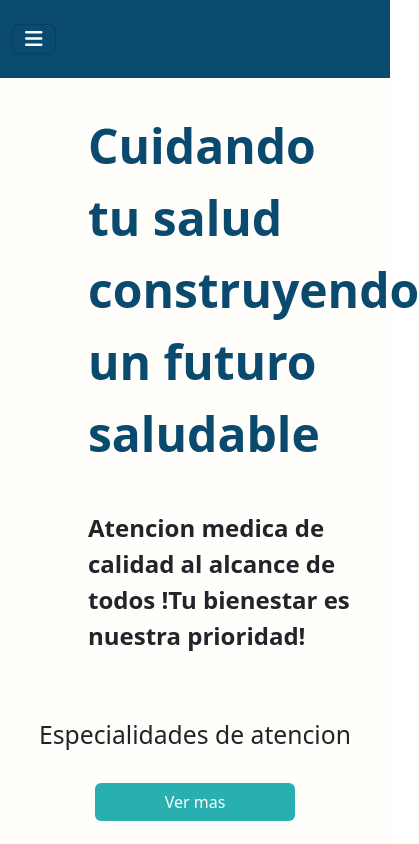
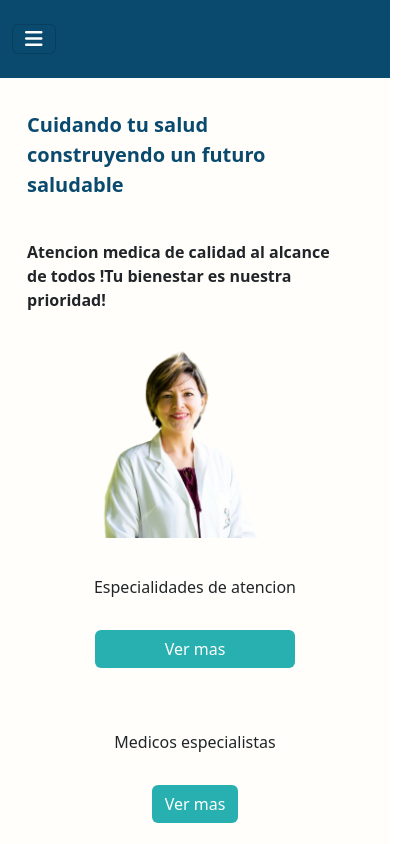
Before and after one commit to VictorVillazante/FrontendSistemaGestionInformacionConsultasMedicasExternasHospitalesTercerNivel, an Angular app: page / in a window 390 px wide. Shown: the top 844 px of the page, 419 px wide, since content can reach past the window. Built offline with nearby package versions, Linux system fonts and the light colour scheme.

Commit message:
[Fix] arreglando responsividad seccion especialidades y banner de vista home

```diff
--- a/src/app/components/home/home.component.css
+++ b/src/app/components/home/home.component.css
@@ -2,30 +2,35 @@
     background-image: url("../../../assets/images/doctor-home.png");
     background-repeat: no-repeat;
     background-position: center;
-    background-size: cover;
-}
-#div-home{
-    min-height: 60vh;
-}
-#div-home .row{
-    min-height: 60vh;
+    background-size: contain;
+    min-height: 200px;
+    height: 100%;
 }
 #div-texto-banner{
-    padding: 10px;
-    padding-left: 100px;
+    height: fit-content;
+    padding: 10px 10%;
     align-content: center;
 }
 
 #div-texto-banner .titulo-banner{
-    font-size: 48px;
+    font-size: var(--titulo-banner);
     color: var(--color4);
     font-weight: bold;
 }
 
 #div-texto-banner .sub-titulo-banner{
-    font-size: 24px;
+    font-size: var(--texto-banner);
     font-weight: bold;
 }
 #banner-home{
     width: 100%;
+    justify-content: center;
+    align-items: center;
+    height: 600px;
+    min-height: fit-content;
 }
+@media (max-width:1280px){
+    #img-doctor,#banner-home{
+        height: min-content;
+    }
+}
--- a/src/app/components/home/home.component.html
+++ b/src/app/components/home/home.component.html
@@ -8,5 +8,4 @@
   </div>
   <app-especialidades-atencion/>
   <app-carousel-medicos-especialistas/>
-
 </div>
--- a/src/app/shared/section-especialidades-atencion/especialidades-atencion.component.css
+++ b/src/app/shared/section-especialidades-atencion/especialidades-atencion.component.css
@@ -9,7 +9,7 @@
 .section-especialidades-atencion .btn-success-hospital{
     min-width: 200px;
 }
-@media screen and (min-width:576px){
+@media screen and (min-width:1280px){
     .carousel-inner{
         display: flex;
     }
@@ -19,3 +19,13 @@
         flex: 0 0 calc(100%/4);
     }
 }
+@media screen and (min-width:414px) and (max-width: 1279px){
+    .carousel-inner{
+        display: flex;
+    }
+    .carousel-item{
+        display: block;
+        margin-right: 0;
+        flex: 0 0 calc(100%/3);
+    }
+}
--- a/src/app/shared/section-especialidades-atencion/especialidades-atencion.component.ts
+++ b/src/app/shared/section-especialidades-atencion/especialidades-atencion.component.ts
@@ -1,4 +1,4 @@
-import { Component } from '@angular/core';
+import { AfterViewInit, Component } from '@angular/core';
 import { Especialidad } from 'src/app/models/Especialidades';
 import { ScriptsService } from 'src/app/services/scripts.service';
 
@@ -7,7 +7,7 @@ import { ScriptsService } from 'src/app/services/scripts.service';
   templateUrl: './especialidades-atencion.component.html',
   styleUrls: ['./especialidades-atencion.component.css']
 })
-export class EspecialidadesAtencionComponent {
+export class EspecialidadesAtencionComponent implements AfterViewInit{
   listadoEspecialidades:Especialidad[]=[
     // {
     //   img:"pediatria.jpg",
@@ -28,9 +28,23 @@ export class EspecialidadesAtencionComponent {
     {
       img:"fondo-opciones-menu.jpg",
       name:"Medicina general"
+    },
+    {
+      img:"fondo-opciones-menu.jpg",
+      name:"Medicina general"
+    },
+    {
+      img:"fondo-opciones-menu.jpg",
+      name:"Medicina general"
+    },
+    {
+      img:"fondo-opciones-menu.jpg",
+      name:"Medicina general"
     }
   ];
-  constructor(private _ScriptsService:ScriptsService){
-    _ScriptsService.cargar(["carousel"]);
+  constructor(private scriptsService:ScriptsService){
+  }
+  ngAfterViewInit(): void {
+    this.scriptsService.cargar(["carousel"]);
   }
 }
--- a/src/assets/js/carousel.js
+++ b/src/assets/js/carousel.js
@@ -1,24 +1,55 @@
 const multipleItemCarousel = document.querySelector("#carouselExampleControls");
-if (window.matchMedia("(min-width:576px)").matches) {
+
+function checkScreenWidth() {
+  if (window.matchMedia("(min-width:1280px)").matches) {
+    opcionesCarousel(4);
+  } else if (window.matchMedia("(min-width:415px) and (max-width:1279px)").matches) {
+    opcionesCarousel(3);
+  } else {
+    if (multipleItemCarousel) {
+      multipleItemCarousel.classList.add('slide');
+    }
+  }
+}
+
+function opcionesCarousel(numeroElementos) {
+  if (multipleItemCarousel) {
     const carousel = new bootstrap.Carousel(multipleItemCarousel, {
       interval: 2000,
       touch: false,
     });
-  var carouselWidth = $('.carousel-inner')[0].scrollWidth;
-  var cardWidth = $('.carousel-item').width();
-  var scrollPosition = 0;
-  $('.carousel-control-next').on('click',function(){
-    if(scrollPosition<(carouselWidth-(cardWidth*4))){
-        scrollPosition = scrollPosition + cardWidth;
-        $('.carousel-inner').animate({scrollLeft: scrollPosition},600);
+
+    const carouselInner = document.querySelector('.carousel-inner');
+    const carouselItems = document.querySelectorAll('.carousel-item');
+    const carouselControlNext = document.querySelector('.carousel-control-next');
+    const carouselControlPrev = document.querySelector('.carousel-control-prev');
+
+    if (!carouselInner || !carouselItems.length) return;
+
+    let carouselWidth = carouselInner.scrollWidth;
+    let cardWidth = carouselItems[0].offsetWidth;
+    let scrollPosition = 0;
+
+    if (carouselControlNext) {
+      carouselControlNext.addEventListener('click', function () {
+        if (scrollPosition < (carouselWidth - (cardWidth * numeroElementos))) {
+          scrollPosition += cardWidth;
+          carouselInner.scrollTo({ left: scrollPosition, behavior: 'smooth' });
         }
       });
-  $('.carousel-control-prev').on('click',function(){
-    if(scrollPosition>0){
-        scrollPosition = scrollPosition - cardWidth;
-        $('.carousel-inner').animate({scrollLeft: scrollPosition},600);
+    }
+
+    if (carouselControlPrev) {
+      carouselControlPrev.addEventListener('click', function () {
+        if (scrollPosition > 0) {
+          scrollPosition -= cardWidth;
+          carouselInner.scrollTo({ left: scrollPosition, behavior: 'smooth' });
         }
       });
-}else{
-    $(multipleItemCarousel).addClass('slide');
     }
+  }
+}
+
+checkScreenWidth();
+
+window.addEventListener('resize', checkScreenWidth);
--- a/src/styles.css
+++ b/src/styles.css
@@ -5,6 +5,10 @@
     --color3:#28afb0;
     --color4:#0a4a6e;
     --color5:#000;
+    --titulo-banner:48px;
+    --texto-banner:32px;
+    --titulo1:32px;
+    --titulo2:28px;
 }
 .btn-success-hospital{
     background-color: var(--color3);
@@ -40,12 +44,23 @@
     color: #0a4a6e;
 }
 @media (max-width:1280px){
-    p{
-        font-size: 14px;
+    *{
+        --titulo-banner:36px;
+        --texto-banner:24px;
+        --titulo1:26px;
+        --titulo2:22px;
+
     }
 }
 @media (max-width:414px){
-    p{
-        font-size: 12px;
+    *{
+        --titulo-banner:20px;
+        --texto-banner:16px;
+        --titulo1:20px;
+        --titulo2:16px;
     }
 }
+
+h2{
+    font-size: var(--titulo2);
+}
```
Lines whose indentation alone changed are shown as unchanged.
